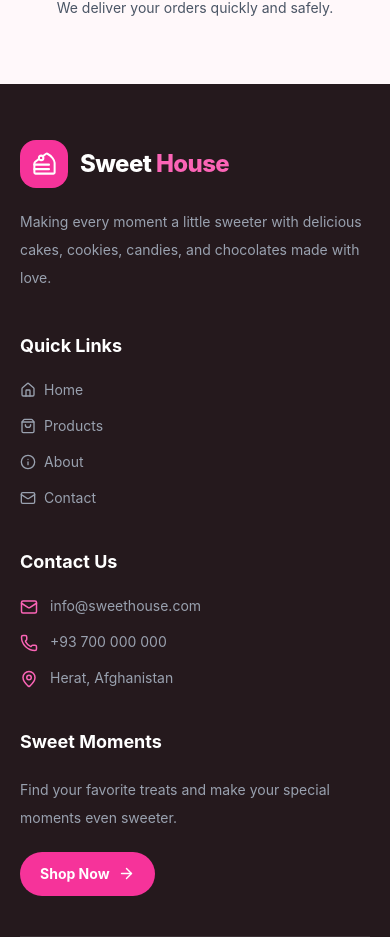
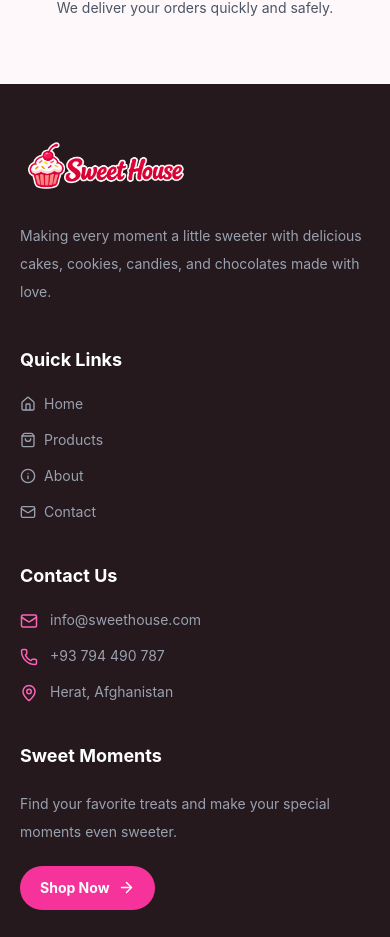
Before and after one commit to Naser-frontend/sweet-house, a React app in the folder frontend/: page / in a window 390 px wide. Shown: the part 5157-6094 px from the top of the page. Built offline with nearby package versions, Linux system fonts and the light colour scheme; the HTML template or start-up script is replaced by a standard one.

Commit message:
Update footer logo and contact phone number

```diff
--- a/frontend/src/components/Footer.jsx
+++ b/frontend/src/components/Footer.jsx
@@ -1,6 +1,5 @@
 import { Link } from "react-router-dom";
 import {
-  CakeSlice,
   House,
   ShoppingBag,
   Info,
@@ -9,6 +8,7 @@ import {
   MapPin,
   ArrowRight,
 } from "lucide-react";
+import logo from "../assets/logo.png";
 
 function Footer() {
   const quickLinks = [
@@ -25,18 +25,12 @@ function Footer() {
         <div className="grid grid-cols-1 gap-10 border-b border-white/10 pb-10 sm:grid-cols-2 lg:grid-cols-4 lg:gap-12 lg:pb-12">
           {/* Brand */}
           <div className="sm:col-span-2 lg:col-span-1">
-            <Link
-              to="/"
-              className="group inline-flex items-center gap-3"
-              aria-label="Sweet House Home"
-            >
-              <span className="flex h-12 w-12 items-center justify-center rounded-2xl bg-pink-500 text-white transition duration-300 group-hover:rotate-6 group-hover:scale-105">
-                <CakeSlice size={27} strokeWidth={1.8} />
-              </span>
-
-              <span className="text-2xl font-extrabold tracking-tight">
-                Sweet <span className="text-pink-400">House</span>
-              </span>
+            <Link to="/" className="inline-flex" aria-label="Sweet House Home">
+              <img
+                src={logo}
+                alt="Sweet House"
+                className="h-14 w-auto object-contain"
+              />
             </Link>
 
             <p className="mt-5 max-w-sm text-sm leading-7 text-gray-400">
@@ -90,14 +84,14 @@ function Footer() {
               </a>
 
               <a
-                href="tel:+93700000000"
+                href="tel:+93794490787"
                 className="group flex items-start gap-3 transition hover:text-pink-400"
               >
                 <Phone
                   size={18}
                   className="mt-0.5 shrink-0 text-pink-400"
                 />
-                <span>+93 700 000 000</span>
+                <span>+93 794 490 787</span>
               </a>
 
               <div className="flex items-start gap-3">
```
Also changed, not shown: frontend/src/assets/logo.png.
